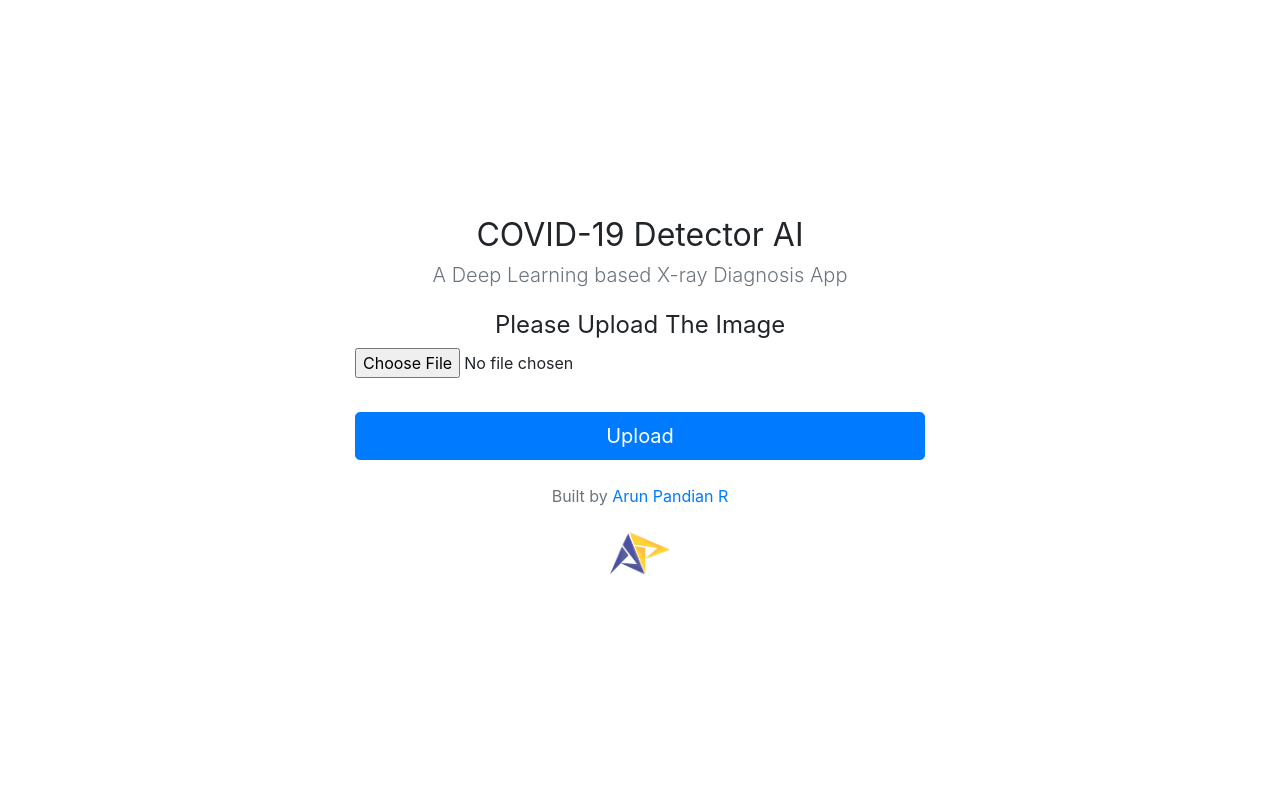
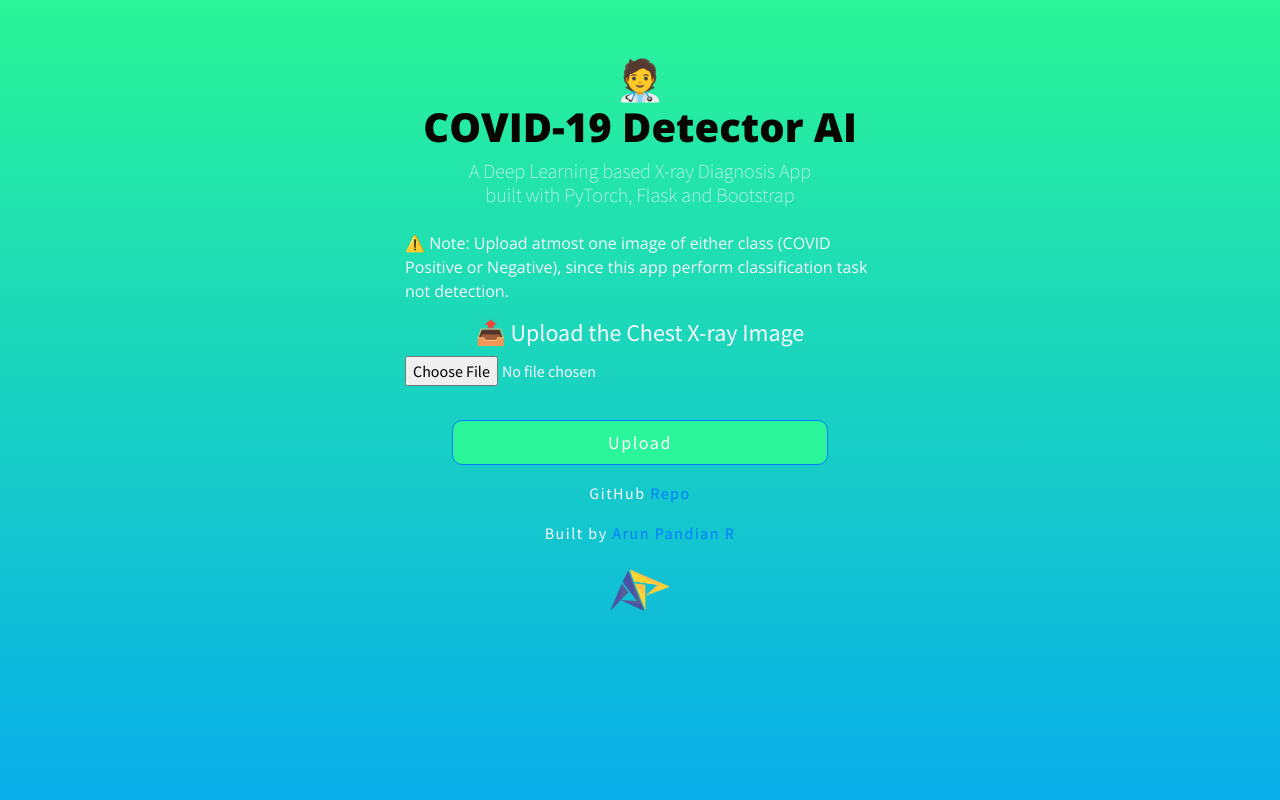
Before and after one commit to arunpandian7/covid-detector-flask, a Flask app: page / in a window 1280 px wide. Run offline with Flask 2, Linux system fonts and the light colour scheme; some libraries are stand-ins or nearby versions.

Commit message:
Updated Frontend UI

```diff
--- a/static/style.css
+++ b/static/style.css
@@ -1,6 +1,9 @@
+@import url('https://fonts.googleapis.com/css2?family=Source+Sans+Pro:wght@200;400&display=swap');
+@import url('https://fonts.googleapis.com/css2?family=Open+Sans:wght@400;700;800&display=swap');
 html,
 body {
-  height: 100%;
+  min-height: 100%;
+  color : #F7F7FF;
 }
 
 body {
@@ -10,7 +13,13 @@ body {
   align-items: center;
   padding-top: 40px;
   padding-bottom: 40px;
-  background-color: #ffffff;
+  background-color: #08AEEA;
+  background-image: linear-gradient(0deg, #08AEEA 0%, #2AF598 100%);
+  font-family: 'Source Sans Pro', sans-serif;
+  font-weight: 400;
+
+
+
 }
 
 .logo-img{
@@ -23,7 +32,7 @@ body {
 
 .form-signin {
   width: 100%;
-  max-width: 600px;
+  max-width: 500px;
   padding: 15px;
   margin: auto;
 }
@@ -40,3 +49,38 @@ body {
   max-width: 300px;
   padding-bottom: 10px;
 }
+
+.h1{
+  color:#070600;
+  font-family: 'Open Sans', sans-serif;
+  font-weight: 800;
+}
+
+.btn{
+  background-color: #2AF598;
+  border-radius: 10px;
+  margin-left: 10%;
+  width: 80%;
+  font-size: large;
+  font-family: 'Source Sans Pro', sans-serif;
+  letter-spacing: 1.5px;
+}
+
+h5{
+  font-family: 'Source Sans Pro', sans-serif;
+}
+
+.credits{
+  letter-spacing: 1.5px;
+}
+
+.notes{
+  text-align: left;
+  font-family: 'Open Sans', sans-serif;
+  font-weight: 400;
+}
+
+.logo-stack{
+  width: 40px;
+  padding-right: 10px;
+}
--- a/templates/index.html
+++ b/templates/index.html
@@ -1,16 +1,16 @@
 {% extends "layout.html" %}
 {% block content %}
 	<form class="form-signin" method=post enctype=multipart/form-data>
-		<h1 class="h2 mb-6 font-weight-normal">COVID-19 Detector AI</h1>
-		<h5 class="h5 mb-4 font-weight-light text-muted">A Deep Learning based X-ray Diagnosis App</h4>
-
-		<h2 class="h4 mb-6 font-weight-normal">Please Upload The Image</h2>
+		<h1 class="h1 mb-6 ">🧑‍⚕️ <br>COVID-19 Detector AI</h1>
+		<h5 class="h5 mb-4 font-weight-light ">A Deep Learning based X-ray Diagnosis App <br> built with PyTorch, Flask and Bootstrap</h4>
+		<p class="mb-3 notes">⚠️ Note: Upload atmost one image of either class (COVID Positive or Negative), since this app perform classification task not detection.</p>
+		<h2 class="h4 mb-6 font-weight-normal">📤 Upload the Chest X-ray Image</h2>
 		<input type="file" name="file" class="form-control-file" id="inputfile"  onchange="preview_image(event)">
 		<br />
 		<img id="output-image" class="rounded mx-auto d-block"/>
 		<button class="btn btn-lg btn-primary btn-block" id="submit-btn" type="submit">Upload</button>
-
-		<p class="mt-4 mb-3 text-muted">Built by <a href="https://arunpandian7.github.io">Arun Pandian R</a></p>
+		<p class="mt-3 mb-3 credits">GitHub <a href="">Repo</a></p>
+		<p class=" mb-3 credits" >Built by <a href="https://arunpandian7.github.io">Arun Pandian R</a></p>
 		<img class="logo-img" src="static/logo.png"><img>
 	</form>
 
```
Also changed, not shown: templates/result.html (+9 -3 lines).
